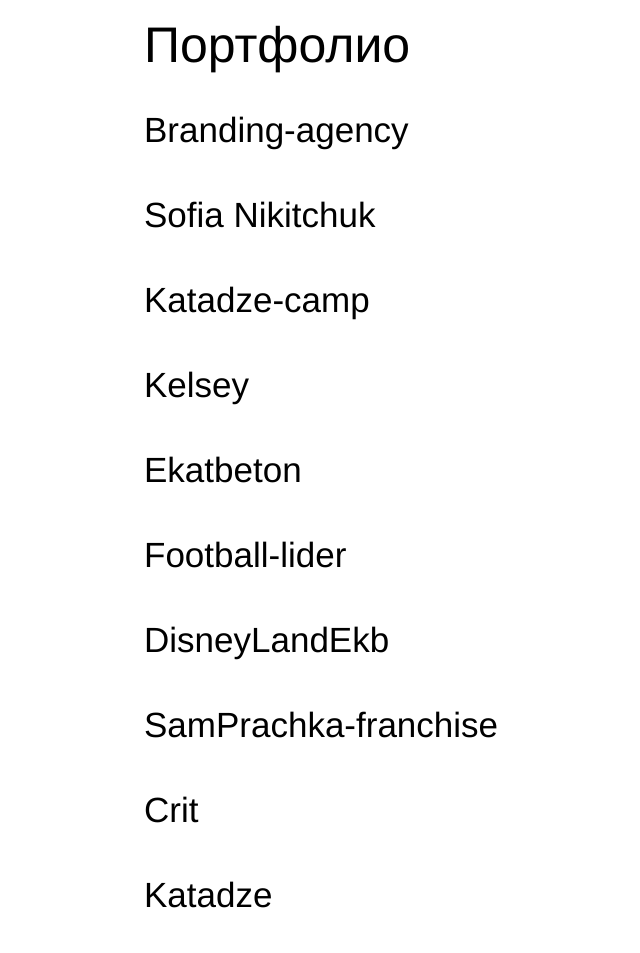
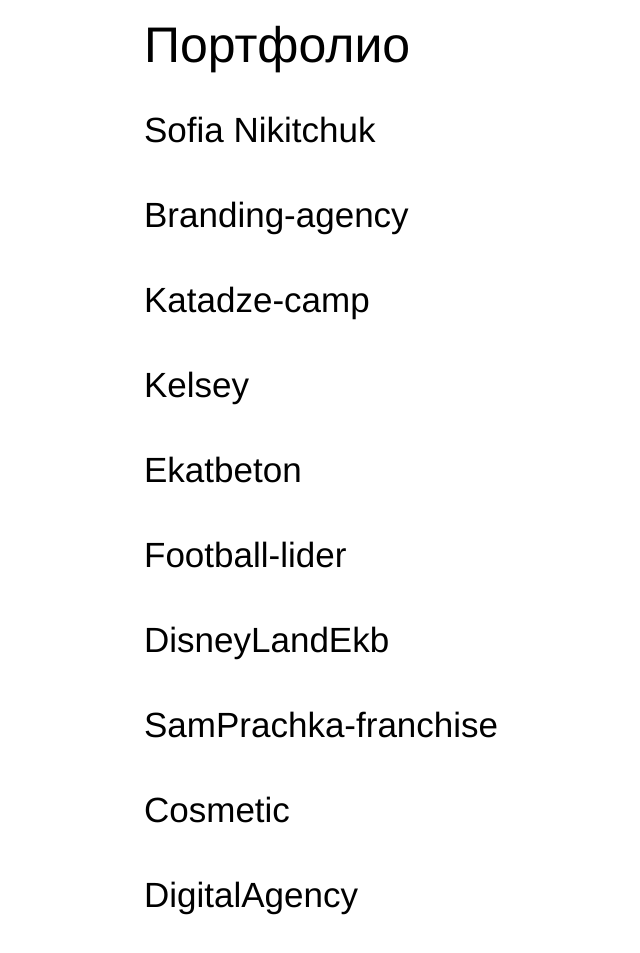
Before and after one commit to bboyedance/bboyedance.github.io, a plain HTML site: page index.html in a window 1280 px wide. Shown: the part 1620-2573 px from the top of the page, without its empty margins (26-666 px from the left). Drawn offline with Linux system fonts and the light colour scheme.

Commit message:
Update index.html

```diff
--- a/index.html
+++ b/index.html
@@ -57,13 +57,15 @@
         <h2>Портфолио</h2>
 
         <ul>
-             <li>
-                <a href="http://sdelanovmeste.ru" target="_blank">
-                <h3>Branding-agency</h3></a>
-            </li>
+
             <li>
                 <a href="http://sofianikitchuk.github.io/" target="_blank">
                 <h3>Sofia Nikitchuk</h3></a>
+            </li>
+
+            <li>
+                <a href="http://sdelanovmeste.ru" target="_blank">
+                <h3>Branding-agency</h3></a>
             </li>
 
             <li>
@@ -97,14 +99,19 @@
             </li>
 
             <li>
-                <a href="https://www.crit-research.it/" target="_blank">
-                <h3>Crit</h3> </a>
+                <a href="http://branding-content.ru" target="_blank">
+                <h3>Cosmetic</h3> </a>
             </li>
 
-            <li id="bottom">
+            <li>
+                <a href="https://www.katadze.digital/" target="_blank">
+                <h3>DigitalAgency</h3> </a>
+            </li>
+
+<!--             <li id="bottom">
                 <a href="http://katadze.ru" target="_blank">
                 <h3>Katadze</h3></a>
-            </li>
+            </li> -->
 
         </ul>
     </section>
```
